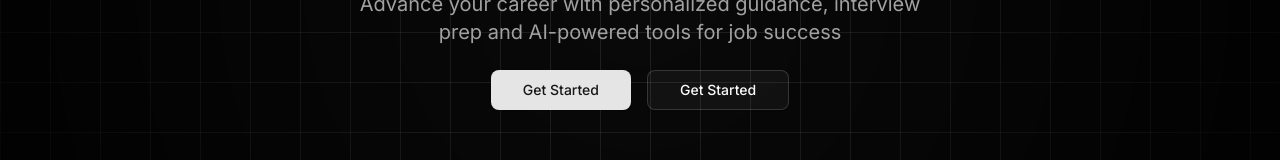
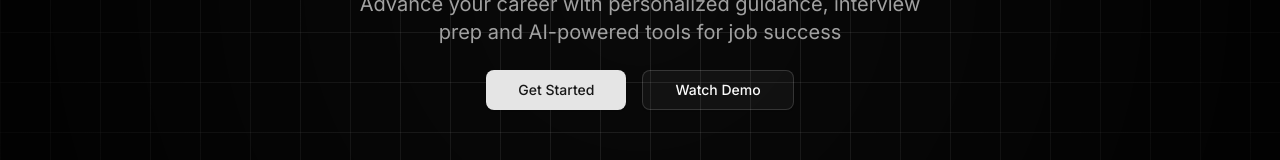
Before and after one commit to Subham-Sah-cmd/Career-Coach, a Next.js app: page / in a window 1280 px wide. Shown: the part 418-578 px from the top of the page. Built offline with nearby package versions, Linux system fonts and the light colour scheme; no server answers.

Commit message:
Update hero.jsx

```diff
--- a/components/hero.jsx
+++ b/components/hero.jsx
@@ -52,7 +52,7 @@ const HeroSection = () => {
                 </Link>
                 <Link  href="/dashboard">
                     <Button size="lg" className="px-8" variant="outline">
-                        Get Started
+                        Watch Demo
                     </Button>
                 </Link>
             </div>
```
